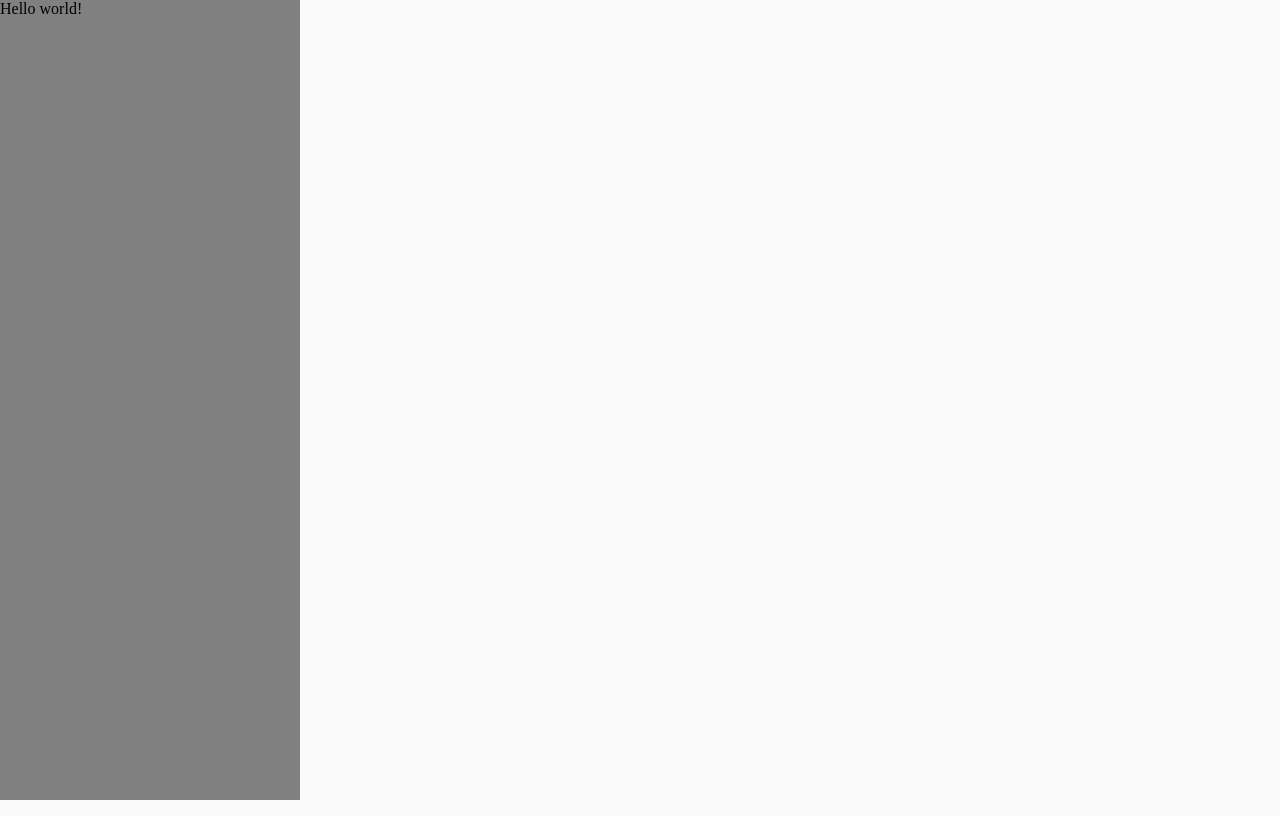
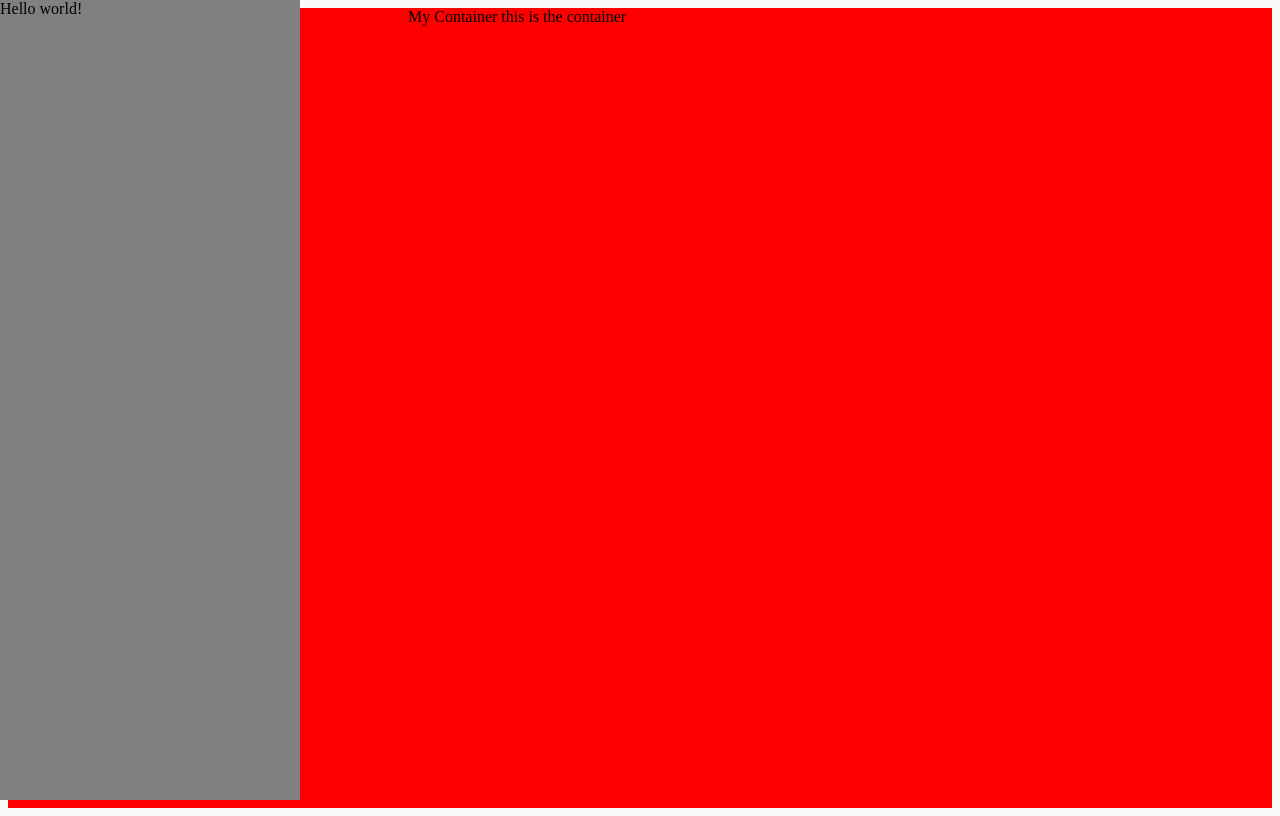
Before and after one commit to zlatanpham/webpack-config, a React app: page / in a window 1280 px wide. Built offline with nearby package versions, Linux system fonts and the light colour scheme.

Commit message:
add css-modules flag

```diff
--- a/package.json
+++ b/package.json
@@ -13,6 +13,7 @@
     "@babel/preset-env": "^7.1.0",
     "@babel/preset-react": "^7.0.0",
     "babel-loader": "^8.0.4",
+    "clean-webpack-plugin": "^0.1.19",
     "css-loader": "^1.0.1",
     "html-webpack-plugin": "^3.2.0",
     "mini-css-extract-plugin": "^0.4.4",
--- a/src/App.js
+++ b/src/App.js
@@ -1,12 +1,14 @@
 import React from "react";
 import PropTypes from "prop-types";
 import Sidebar from "./components/Sidebar";
+import Container from "./components/Container";
 import "./style.scss";
 
 const App = props => {
   return (
     <div>
       <Sidebar />
+      <Container />
     </div>
   );
 };
--- /dev/null
+++ b/src/components/Container.js
@@ -0,0 +1,13 @@
+import React from "react";
+import PropTypes from "prop-types";
+import styles from "./style.scss";
+
+const Container = props => {
+  return (
+    <div className={styles.container}>My Container this is the container</div>
+  );
+};
+
+Container.propTypes = {};
+
+export default Container;
--- /dev/null
+++ b/src/components/style.scss
@@ -0,0 +1,11 @@
+.container {
+  height: 100vh;
+  background: red;
+  padding-left: 400px;
+  box-sizing: border-box;
+}
+
+.hello {
+  height: 100vh;
+  background: red;
+}
--- a/webpack.config.js
+++ b/webpack.config.js
@@ -2,9 +2,15 @@ const merge = require("webpack-merge");
 const HtmlWebpackPlugin = require("html-webpack-plugin");
 const path = require("path");
 const MiniCssExtractPlugin = require("mini-css-extract-plugin");
+const CleanWebpackPlugin = require("clean-webpack-plugin");
 
 module.exports = mode => {
   return {
+    output: {
+      filename: "bundle.js",
+      filename: "[name].[contenthash].js",
+      path: path.resolve(__dirname, "dist")
+    },
     module: {
       rules: [
         {
@@ -19,13 +25,14 @@ module.exports = mode => {
             mode !== "production"
               ? "style-loader"
               : MiniCssExtractPlugin.loader,
-            "css-loader",
+            "css-loader?modules&importLoaders=1&localIdentName=___[hash:base64:5]",
             "sass-loader"
           ]
         }
       ]
     },
     plugins: [
+      new CleanWebpackPlugin(["dist"], { verbose: true, dry: false }),
       new HtmlWebpackPlugin({
         title: "Custom template",
         // Load a custom template (lodash by default see the FAQ for details)
```
Also changed, not shown: 1 other file (tests, documents, lock files or other folders).
